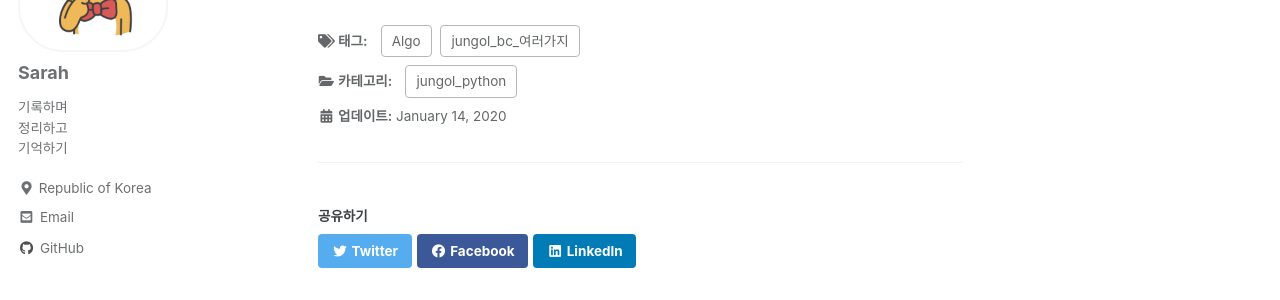
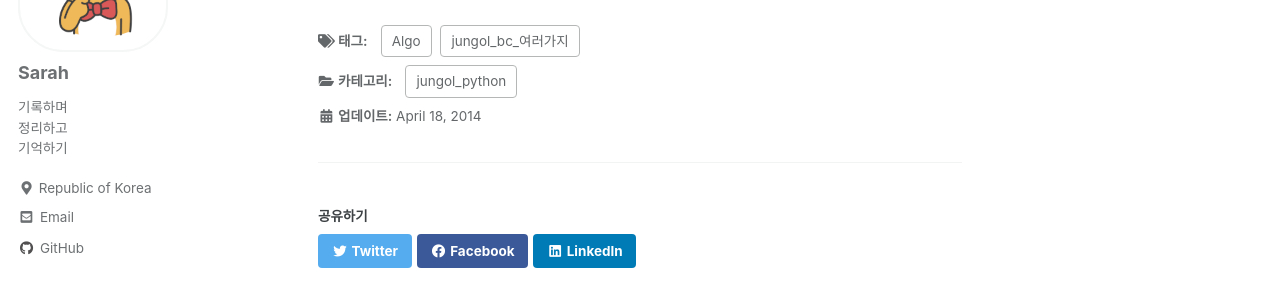
Before and after one commit to Hyojeong721/Hyojeong721.github.io, a Jekyll site: the page built from _posts/2021-12-17-jungol_1761.md, in a window 1280 px wide and 900 px high, scrolled down 2892 px. Shown: the part 152-452 px from the top of the window. Built offline with Jekyll 4.4.1, drawn with Linux system fonts in a browser that asks for light colours; cached includes are drawn as plain includes.

Commit message:
Update 2021-12-17-jungol_1761.md

```diff
--- a/_posts/2021-12-17-jungol_1761.md
+++ b/_posts/2021-12-17-jungol_1761.md
@@ -5,7 +5,7 @@ categories: # 포스터의 소속 카테고리
 tag : # 포스터 태그
   - jungol_bc_여러가지
   - Algo
-last_modified_at: 2020-01-14T14:00:00+09:00 # 게시글 마지막 수정일
+last_modified_at: 2014-04-18 11:30:00 +0800 # 게시글 마지막 수정일
 toc: true
 toc_label : 1761_숫자야구
 
```
